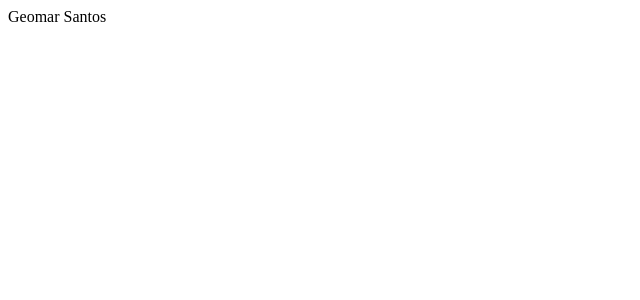
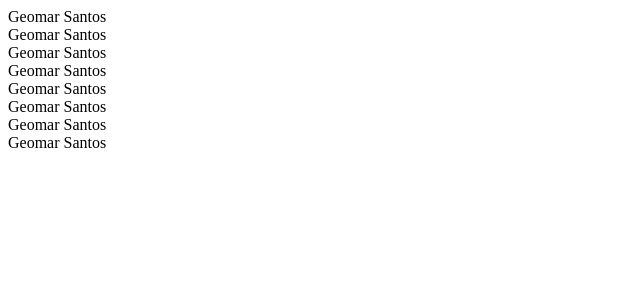
Before and after one commit to omzkiii/omzkiii.github.io, a React (Vite) app: page / in a window 1280 px wide. Shown: the top 300 px of the page, without its empty margins (0-640 px from the left). Built offline with nearby package versions, Linux system fonts and the light colour scheme.

Commit message:
edit page

```diff
--- a/src/App.tsx
+++ b/src/App.tsx
@@ -1,7 +1,18 @@
 import "./App.css";
 
 function App() {
-  return <>Geomar Santos</>;
+  return (
+    <>
+      <div>Geomar Santos</div>
+      <div>Geomar Santos</div>
+      <div>Geomar Santos</div>
+      <div>Geomar Santos</div>
+      <div>Geomar Santos</div>
+      <div>Geomar Santos</div>
+      <div>Geomar Santos</div>
+      <div>Geomar Santos</div>
+    </>
+  );
 }
 
 export default App;
```
